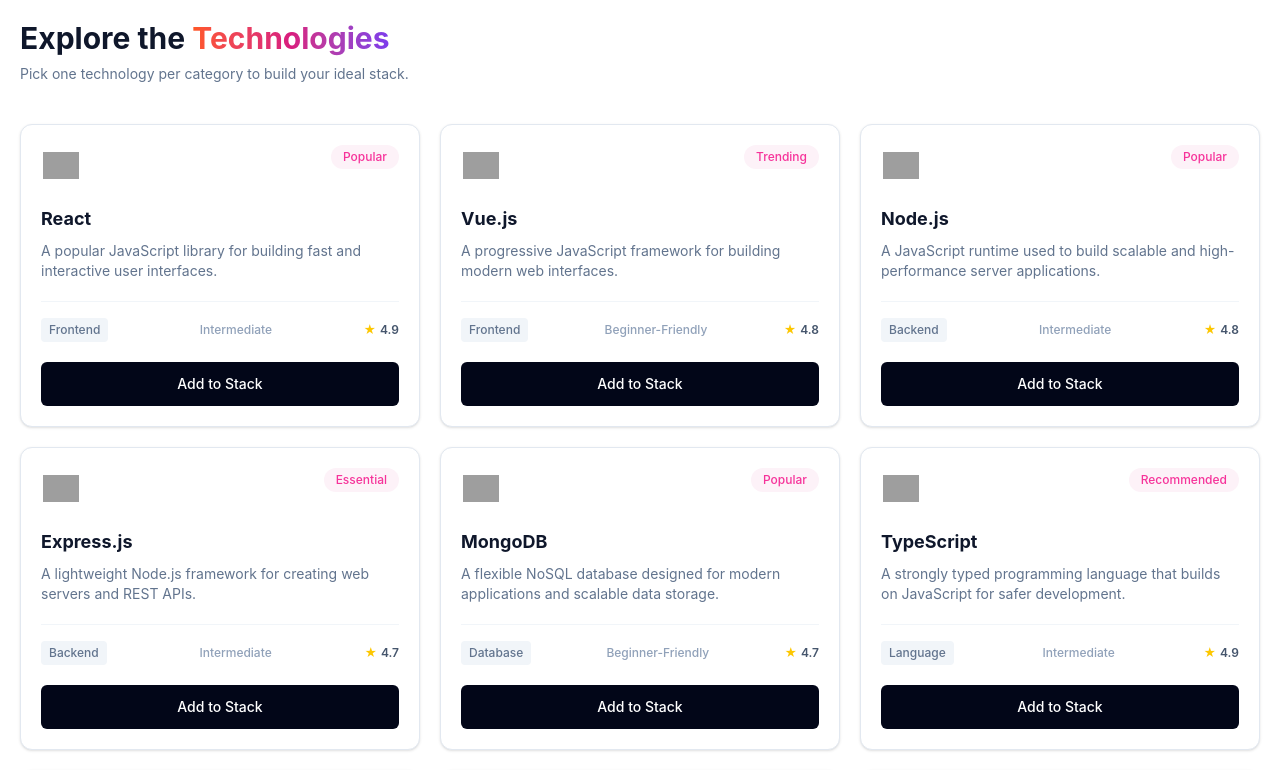
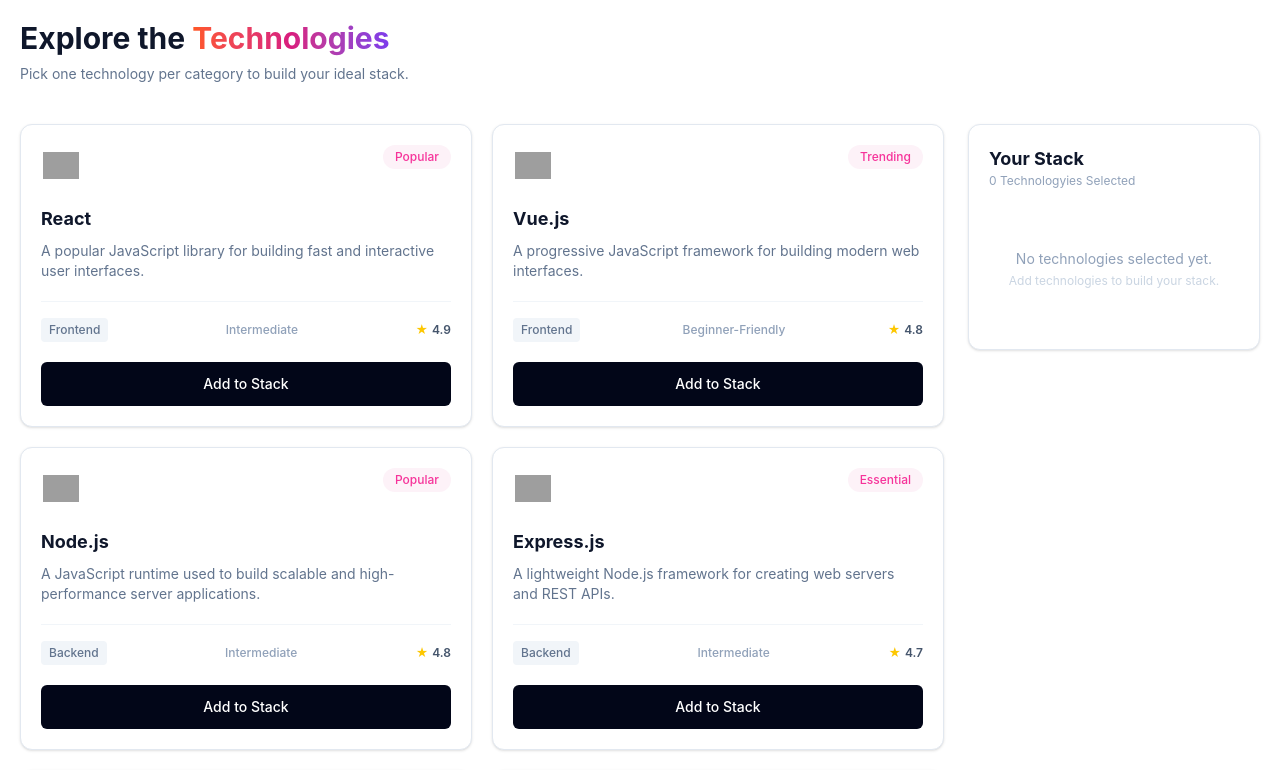
Before and after one commit to abdurrahman621/devStack, a React (Vite) app: page / in a window 1280 px wide. Shown: the part 740-1510 px from the top of the page. Built offline with nearby package versions, Linux system fonts and the light colour scheme; grey boxes are pictures that could not be loaded.

Commit message:
add yourStack

```diff
--- a/src/App.tsx
+++ b/src/App.tsx
@@ -1,14 +1,18 @@
 import Hero from "./components/Hero"
 import Navbar from "./components/Navber"
-import TechnologySection from "./components/TechnologyCard"
+import TechnologyCard from "./components/TechnologyCard";
+import YourStack from "./components/yourStack";
+
 
 function App() {
 
   return (
     <>
-    <Navbar></Navbar>
-    <Hero></Hero>
-    <TechnologySection></TechnologySection>
+      <Navbar></Navbar>
+      <Hero></Hero>
+      <TechnologyCard></TechnologyCard>
+
+
     </>
   )
 }
--- a/src/components/TechnologyCard.tsx
+++ b/src/components/TechnologyCard.tsx
@@ -1,8 +1,12 @@
 import { useEffect, useState } from "react";
 import type { ITechnology } from "../Types/type";
+import YourStack from "./yourStack";
 
 function TechnologyCard() {
   const [technologies, setTechnologies] = useState<ITechnology[]>([]);
+  const [selectedTechnologies, setSelectedTechnologies] = useState<
+    ITechnology[]
+  >([]);
   const [loading, setLoading] = useState(true);
 
   useEffect(() => {
@@ -23,6 +27,34 @@ function TechnologyCard() {
     loadTechnologies();
   }, []);
 
+  const handleAddToStack = (technology: ITechnology) => {
+    const alreadyExists = selectedTechnologies.some(
+      (item) => item.id === technology.id
+    );
+
+    if (alreadyExists) {
+      alert(`${technology.name} is already in your stack!`);
+      return;
+    }
+
+    setSelectedTechnologies([
+      ...selectedTechnologies,
+      technology,
+    ]);
+  };
+
+  const handleRemove = (id: number) => {
+    const remainingTechnologies = selectedTechnologies.filter(
+      (technology) => technology.id !== id
+    );
+
+    setSelectedTechnologies(remainingTechnologies);
+  };
+
+  const handleRemoveAll = () => {
+    setSelectedTechnologies([]);
+  };
+
   if (loading) {
     return (
       <section className="py-20">
@@ -41,10 +73,12 @@ function TechnologyCard() {
     <section className="py-20">
       <div className="mx-auto max-w-7xl px-5">
 
+
         <div className="mb-10">
           <h2 className="text-3xl font-bold text-slate-900">
             Explore the{" "}
-            <span className="bg-linear-to-r from-[#FF5722] via-[#D81B7E] to-[#7C3AED] bg-clip-text text-transparent">
+            <span className="bg-linear-to-r from-[#FF5722]
+                         via-[#D81B7E] to-[#7C3AED] bg-clip-text text-transparent">
               Technologies
             </span>
           </h2>
@@ -54,9 +88,17 @@ function TechnologyCard() {
           </p>
         </div>
 
-        <div className="grid grid-cols-1 gap-5 md:grid-cols-2 lg:grid-cols-3">
+        <div className="grid grid-cols-1 gap-6 lg:grid-cols-4">
 
-          {technologies.map((technology) => (
+          <div className="grid grid-cols-1 gap-5 md:grid-cols-2 lg:col-span-3">
+
+            {technologies.map((technology) => {
+
+              const isAdded = selectedTechnologies.some(
+                (item) => item.id === technology.id
+              );
+
+              return (
                 <div
                   key={technology.id}
                   className="rounded-xl border border-slate-200 bg-white p-5 shadow-sm transition duration-300 hover:-translate-y-1 hover:shadow-md"
@@ -82,7 +124,7 @@ function TechnologyCard() {
                     {technology.name}
                   </h3>
 
-              <p className="mt-2  min-height: 60px text-sm leading-5 text-slate-500">
+                  <p className="mt-2 min-height: 60px text-sm leading-5 text-slate-500">
                     {technology.description}
                   </p>
 
@@ -107,14 +149,32 @@ function TechnologyCard() {
                   </div>
 
                   <button
-                type="button"
-                className="mt-5 w-full rounded-md bg-slate-950 py-3 text-sm font-medium text-white transition hover:bg-slate-800"
+                    onClick={() => handleAddToStack(technology)}
+                    disabled={isAdded}
+                    className={`mt-5 w-full rounded-md py-3 text-sm font-medium transition ${
+                      isAdded
+                        ? "cursor-not-allowed bg-slate-300 text-slate-600"
+                        : "bg-slate-950 text-white hover:bg-slate-800"
+                    }`}
                   >
-                Add to Stack
+                    {isAdded
+                      ? "✓ Added to Stack"
+                      : "Add to Stack"}
                   </button>
 
                 </div>
-          ))}
+              );
+            })}
+
+          </div>
+
+          <div className="lg:col-span-1">
+            <YourStack
+              selectedTechnologies={selectedTechnologies}
+              onRemove={handleRemove}
+              onRemoveAll={handleRemoveAll}
+            />
+          </div>
 
         </div>
       </div>
--- a/src/components/yourStack.tsx
+++ b/src/components/yourStack.tsx
@@ -0,0 +1,89 @@
+import type { ITechnology } from "../Types/type";
+
+interface IYourStackProps {
+  selectedTechnologies: ITechnology[];
+  onRemove: (id: number) => void;
+  onRemoveAll: () => void;
+}
+
+function YourStack({
+  selectedTechnologies,
+  onRemove,
+  onRemoveAll,
+}: IYourStackProps) {
+  return (
+    <div className="rounded-xl border border-slate-200 bg-white p-5 shadow-sm">
+
+      <div className="mb-5">
+        <h3 className="text-lg font-bold text-slate-900">
+          Your Stack
+        </h3>
+
+        <p className="text-xs text-slate-400">
+          {selectedTechnologies.length} Technology
+          {selectedTechnologies.length !== 1 ? "ies" : "y"} Selected
+        </p>
+      </div>
+
+      {selectedTechnologies.length === 0 ? (
+        <div className="py-10 text-center">
+          <p className="text-sm text-slate-400">
+            No technologies selected yet.
+          </p>
+
+          <p className="mt-1 text-xs text-slate-300">
+            Add technologies to build your stack.
+          </p>
+        </div>
+      ) : (
+        <>
+          <div className="space-y-3">
+            {selectedTechnologies.map((technology) => (
+              <div
+                key={technology.id}
+                className="flex items-center justify-between rounded-lg border border-slate-200 p-3"
+              >
+                <div className="flex items-center gap-3">
+
+                  <img
+                    src={technology.icon}
+                    alt={technology.name}
+                    className="h-8 w-8 object-contain"
+                  />
+
+                  <div>
+                    <h4 className="text-sm font-semibold text-slate-800">
+                      {technology.name}
+                    </h4>
+
+                    <p className="text-xs text-slate-400">
+                      {technology.category}
+                    </p>
+                  </div>
+
+                </div>
+
+                <button
+                  onClick={() => onRemove(technology.id)}
+                  className="text-lg text-slate-400 transition hover:text-red-500"
+                  title="Remove"
+                >
+                  ×
+                </button>
+              </div>
+            ))}
+          </div>
+
+          <button
+            onClick={onRemoveAll}
+            className="mt-5 w-full rounded-md border border-red-200 py-2.5 text-sm font-medium text-red-500 transition hover:bg-red-50"
+          >
+            Remove All
+          </button>
+        </>
+      )}
+    </div>
+  );
+}
+
+export default YourStack;
```
Lines whose indentation alone changed are shown as unchanged.
